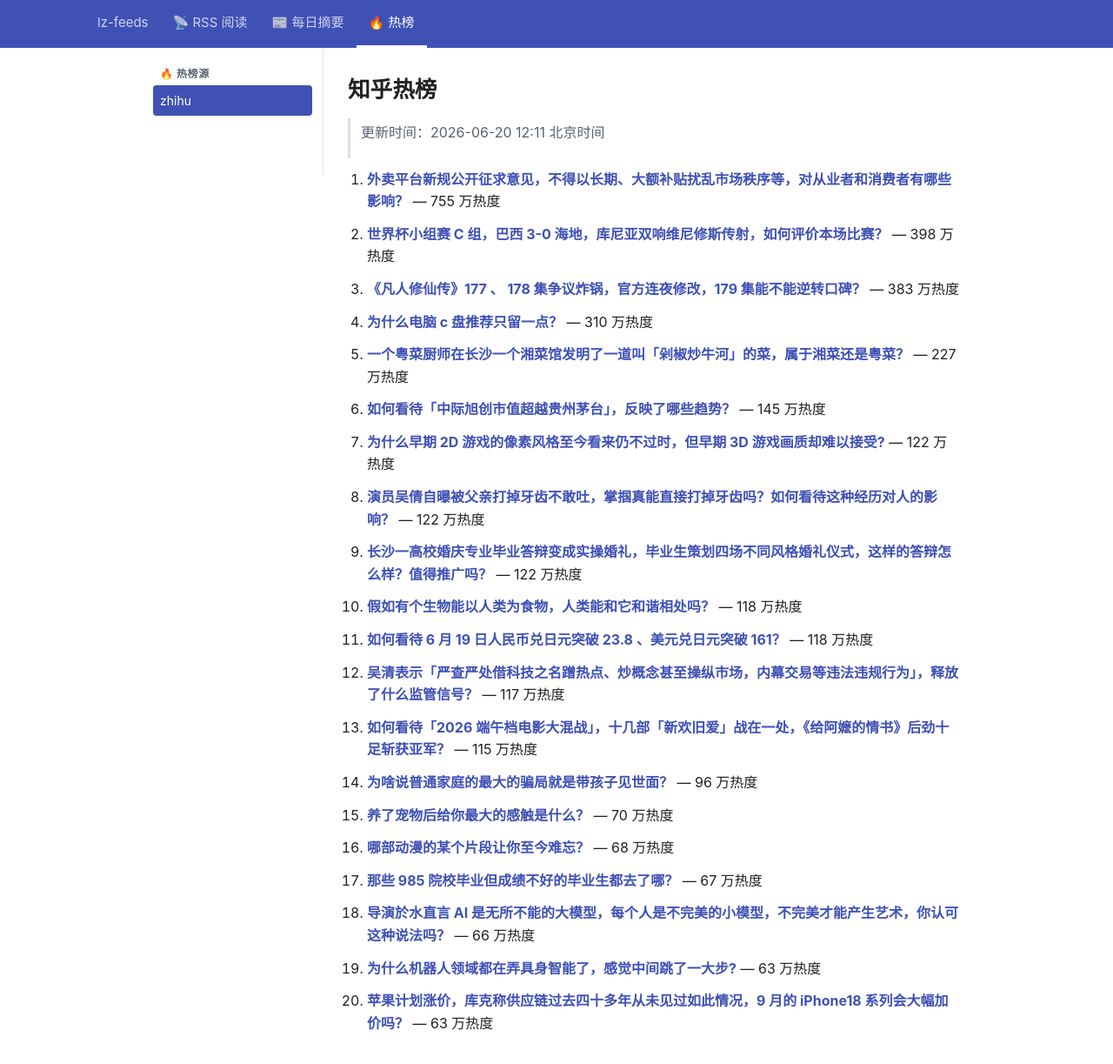
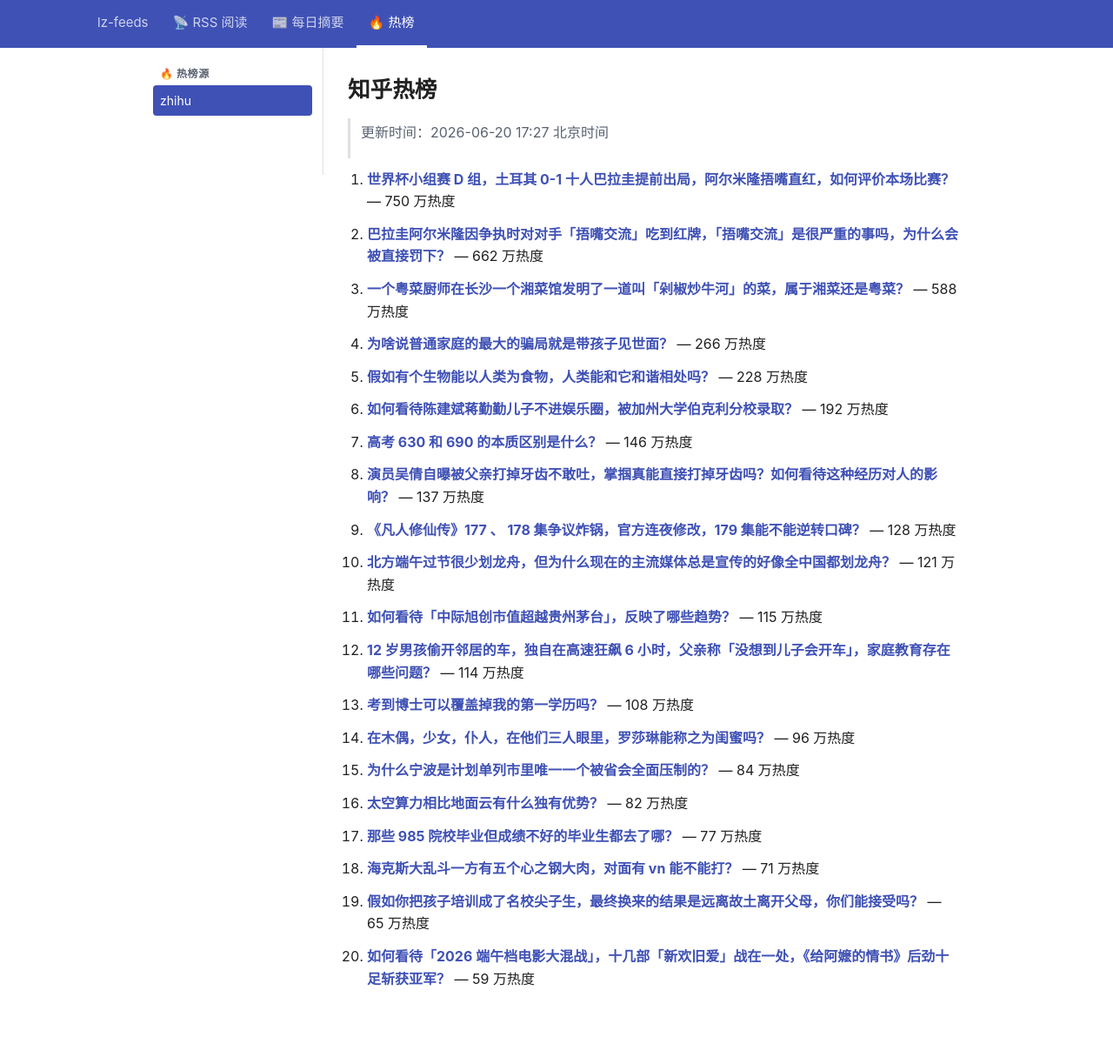
Before and after one commit to lizhang0101/lz-feeds, a Jekyll site: the page built from _hotlist/zhihu.md, in a window 1280 px wide and 1253 px high. Shown: the top 1223 px of the window at 87% size. Built offline with Jekyll 4.4.1, drawn with Linux system fonts in a browser that asks for light colours.

Commit message:
hotlist: 2026-06-20T09:27Z

```diff
--- a/_hotlist/zhihu.md
+++ b/_hotlist/zhihu.md
@@ -1,48 +1,48 @@
 ---
-updated: 2026-06-20 12:11 北京时间
+updated: 2026-06-20 17:27 北京时间
 count: 20
 ---
 
 # 知乎热榜
 
-> 更新时间：2026-06-20 12:11 北京时间
+> 更新时间：2026-06-20 17:27 北京时间
 
-1. **[外卖平台新规公开征求意见，不得以长期、大额补贴扰乱市场秩序等，对从业者和消费者有哪些影响？](https://www.zhihu.com/question/2050629183651280573)** — 755 万热度
+1. **[世界杯小组赛 D 组，土耳其 0-1 十人巴拉圭提前出局，阿尔米隆捂嘴直红，如何评价本场比赛？](https://www.zhihu.com/question/2050230396579570472)** — 750 万热度
 
-2. **[世界杯小组赛 C 组，巴西 3-0 海地，库尼亚双响维尼修斯传射，如何评价本场比赛？](https://www.zhihu.com/question/2050230252324872462)** — 398 万热度
+2. **[巴拉圭阿尔米隆因争执时对对手「捂嘴交流」吃到红牌，「捂嘴交流」是很严重的事吗，为什么会被直接罚下？](https://www.zhihu.com/question/2051637499642864620)** — 662 万热度
 
-3. **[《凡人修仙传》177 、 178 集争议炸锅，官方连夜修改，179 集能不能逆转口碑？](https://www.zhihu.com/question/2050929172667700787)** — 383 万热度
+3. **[一个粤菜厨师在长沙一个湘菜馆发明了一道叫「剁椒炒牛河」的菜，属于湘菜还是粤菜？](https://www.zhihu.com/question/2050937469755975159)** — 588 万热度
 
-4. **[为什么电脑 c 盘推荐只留一点？](https://www.zhihu.com/question/505818236)** — 310 万热度
+4. **[为啥说普通家庭的最大的骗局就是带孩子见世面？](https://www.zhihu.com/question/2038894308640700353)** — 266 万热度
 
-5. **[一个粤菜厨师在长沙一个湘菜馆发明了一道叫「剁椒炒牛河」的菜，属于湘菜还是粤菜？](https://www.zhihu.com/question/2050937469755975159)** — 227 万热度
+5. **[假如有个生物能以人类为食物，人类能和它和谐相处吗？](https://www.zhihu.com/question/8071287048)** — 228 万热度
 
-6. **[如何看待「中际旭创市值超越贵州茅台」，反映了哪些趋势？](https://www.zhihu.com/question/2051229329099421194)** — 145 万热度
+6. **[如何看待陈建斌蒋勤勤儿子不进娱乐圈，被加州大学伯克利分校录取？](https://www.zhihu.com/question/2051069358131115104)** — 192 万热度
 
-7. **[为什么早期 2D 游戏的像素风格至今看来仍不过时，但早期 3D 游戏画质却难以接受?](https://www.zhihu.com/question/390563281)** — 122 万热度
+7. **[高考 630 和 690 的本质区别是什么？](https://www.zhihu.com/question/2047356185930732208)** — 146 万热度
 
-8. **[演员吴倩自曝被父亲打掉牙齿不敢吐，掌掴真能直接打掉牙齿吗？如何看待这种经历对人的影响？](https://www.zhihu.com/question/2050956959000565700)** — 122 万热度
+8. **[演员吴倩自曝被父亲打掉牙齿不敢吐，掌掴真能直接打掉牙齿吗？如何看待这种经历对人的影响？](https://www.zhihu.com/question/2050956959000565700)** — 137 万热度
 
-9. **[长沙一高校婚庆专业毕业答辩变成实操婚礼，毕业生策划四场不同风格婚礼仪式，这样的答辩怎么样？值得推广吗？](https://www.zhihu.com/question/2050293317737375449)** — 122 万热度
+9. **[《凡人修仙传》177 、 178 集争议炸锅，官方连夜修改，179 集能不能逆转口碑？](https://www.zhihu.com/question/2050929172667700787)** — 128 万热度
 
-10. **[假如有个生物能以人类为食物，人类能和它和谐相处吗？](https://www.zhihu.com/question/8071287048)** — 118 万热度
+10. **[北方端午过节很少划龙舟，但为什么现在的主流媒体总是宣传的好像全中国都划龙舟？](https://www.zhihu.com/question/2004959912573302294)** — 121 万热度
 
-11. **[如何看待 6 月 19 日人民币兑日元突破 23.8 、美元兑日元突破 161？](https://www.zhihu.com/question/2051265976675604351)** — 118 万热度
+11. **[如何看待「中际旭创市值超越贵州茅台」，反映了哪些趋势？](https://www.zhihu.com/question/2051229329099421194)** — 115 万热度
 
-12. **[吴清表示「严查严处借科技之名蹭热点、炒概念甚至操纵市场，内幕交易等违法违规行为」，释放了什么监管信号？](https://www.zhihu.com/question/2050541541630940368)** — 117 万热度
+12. **[12 岁男孩偷开邻居的车，独自在高速狂飙 6 小时，父亲称「没想到儿子会开车」，家庭教育存在哪些问题？](https://www.zhihu.com/question/2051001274779301605)** — 114 万热度
 
-13. **[如何看待「2026 端午档电影大混战」，十几部「新欢旧爱」战在一处，《给阿嬷的情书》后劲十足斩获亚军？](https://www.zhihu.com/question/2049467783981879853)** — 115 万热度
+13. **[考到博士可以覆盖掉我的第一学历吗？](https://www.zhihu.com/question/2050845709822325620)** — 108 万热度
 
-14. **[为啥说普通家庭的最大的骗局就是带孩子见世面？](https://www.zhihu.com/question/2038894308640700353)** — 96 万热度
+14. **[在木偶，少女，仆人，在他们三人眼里，罗莎琳能称之为闺蜜吗？](https://www.zhihu.com/question/2051019836113818618)** — 96 万热度
 
-15. **[养了宠物后给你最大的感触是什么？](https://www.zhihu.com/question/618232536)** — 70 万热度
+15. **[为什么宁波是计划单列市里唯一一个被省会全面压制的？](https://www.zhihu.com/question/578870052)** — 84 万热度
 
-16. **[哪部动漫的某个片段让你至今难忘？](https://www.zhihu.com/question/350075934)** — 68 万热度
+16. **[太空算力相比地面云有什么独有优势？](https://www.zhihu.com/question/2050369021711853387)** — 82 万热度
 
-17. **[那些 985 院校毕业但成绩不好的毕业生都去了哪？](https://www.zhihu.com/question/304703381)** — 67 万热度
+17. **[那些 985 院校毕业但成绩不好的毕业生都去了哪？](https://www.zhihu.com/question/304703381)** — 77 万热度
 
-18. **[导演於水直言 AI 是无所不能的大模型，每个人是不完美的小模型，不完美才能产生艺术，你认可这种说法吗？](https://www.zhihu.com/question/2050584252303893056)** — 66 万热度
+18. **[海克斯大乱斗一方有五个心之钢大肉，对面有 vn 能不能打？](https://www.zhihu.com/question/2050917364036802320)** — 71 万热度
 
-19. **[为什么机器人领域都在弄具身智能了，感觉中间跳了一大步?](https://www.zhihu.com/question/13457479779)** — 63 万热度
+19. **[假如你把孩子培训成了名校尖子生，最终换来的结果是远离故土离开父母，你们能接受吗？](https://www.zhihu.com/question/2049451649257813984)** — 65 万热度
 
-20. **[苹果计划涨价，库克称供应链过去四十多年从未见过如此情况，9 月的 iPhone18 系列会大幅加价吗？](https://www.zhihu.com/question/2050957003342733424)** — 63 万热度
+20. **[如何看待「2026 端午档电影大混战」，十几部「新欢旧爱」战在一处，《给阿嬷的情书》后劲十足斩获亚军？](https://www.zhihu.com/question/2049467783981879853)** — 59 万热度
```
